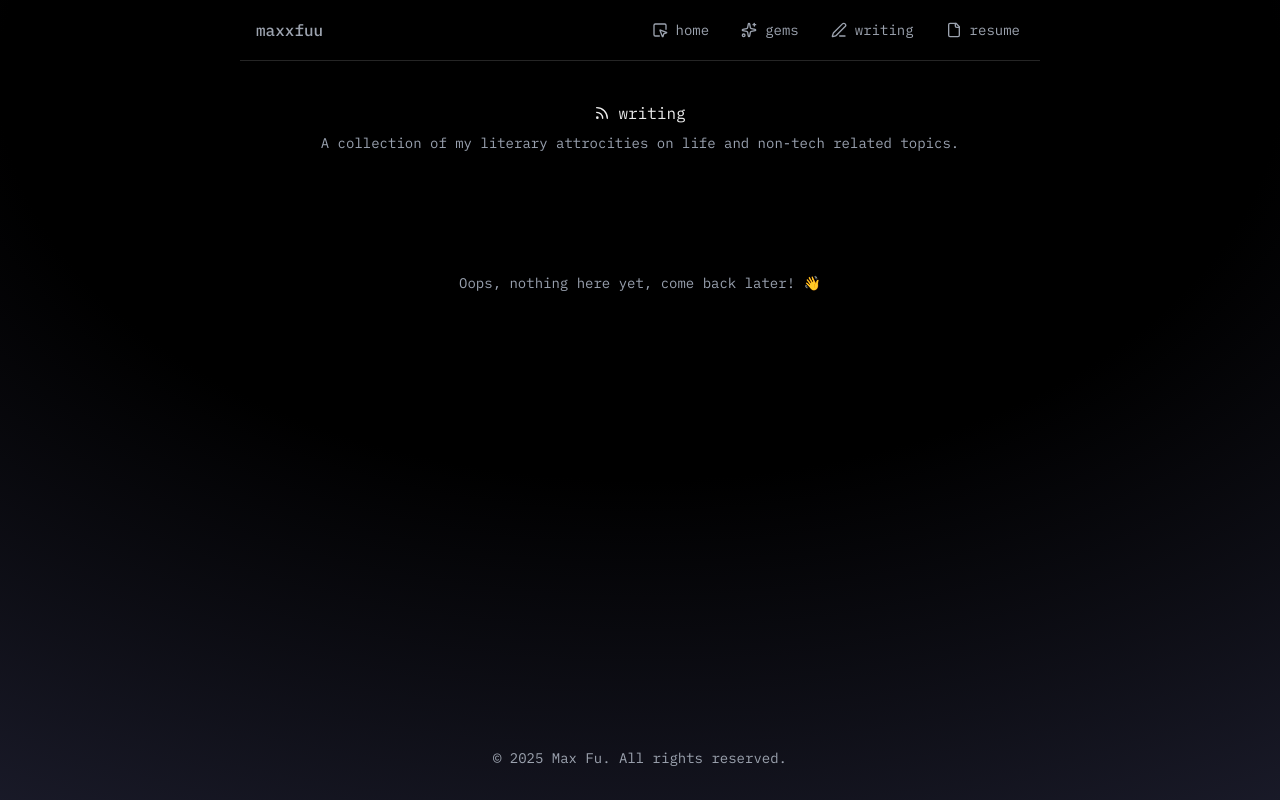
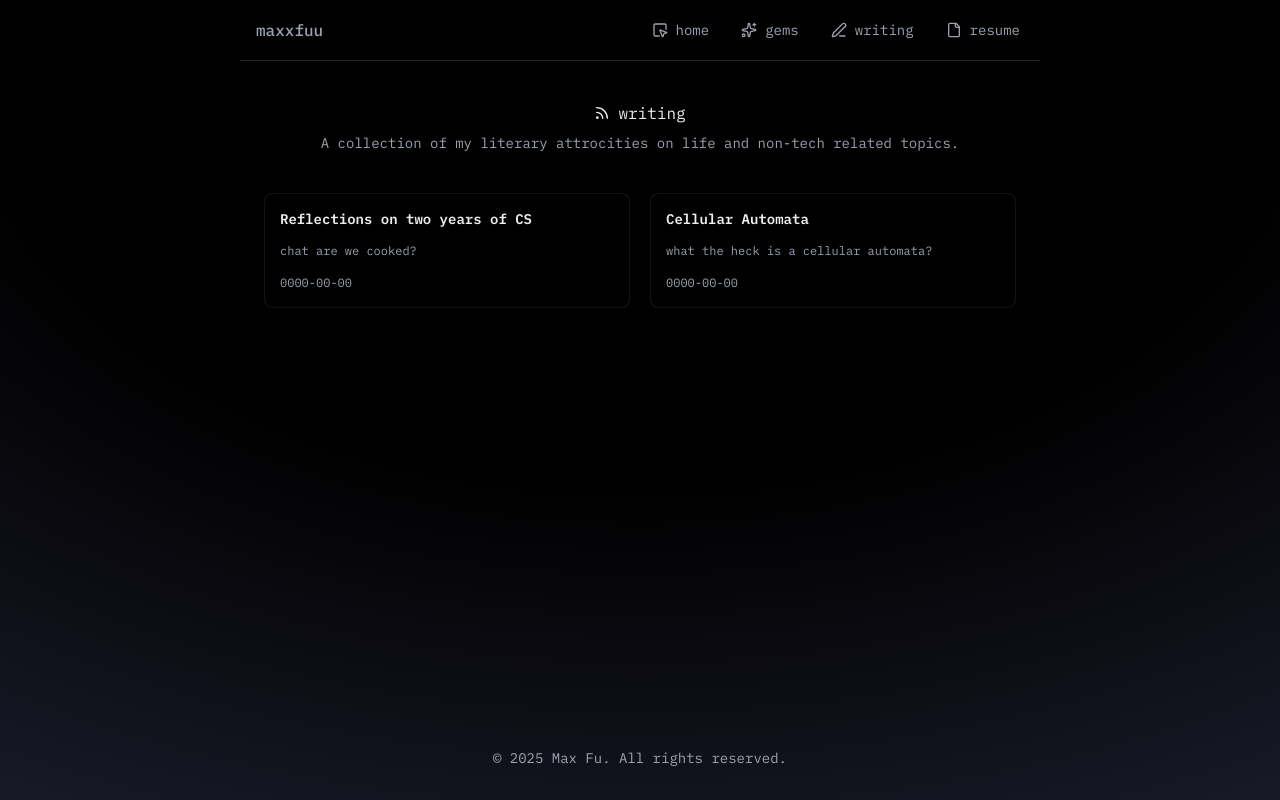
Before and after one commit to maxxfuu/dot-com, a Next.js app: page /writing in a window 1280 px wide. Built offline with nearby package versions, Linux system fonts and the light colour scheme.

Commit message:
writing page and gems page edited.

```diff
--- a/src/app/writing/page.tsx
+++ b/src/app/writing/page.tsx
@@ -1,11 +1,19 @@
-import { Link, Rss } from "lucide-react";
+import { Rss } from "lucide-react";
+import { MagicCard } from "@/components/magicui/magic-card";
 
 const blogs = [
   {
-    title: "Blog 1",
+    title: "Reflections on two years of CS",
     tags: ["tag1", "tag2", "tag3"],
-    description: "This is a description of blog 1",
-    date: "2025-01-01",
+    description: "chat are we cooked?",
+    date: "0000-00-00",
+    link: "/"
+  },
+  {
+    title: "Cellular Automata",
+    tags: ["tag1", "tag2", "tag3"],
+    description: "what the heck is a cellular automata?",
+    date: "0000-00-00",
     link: "/"
   }
 ]
@@ -13,15 +21,29 @@ const blogs = [
 export default function Writing() {
   return (
     <div>
-      <div className="flex flex-col justify-center items-center gap-2 mt-10">
+      <div className="flex flex-col justify-center items-center gap-2 mt-10 px-6">
         <h1 className="inline-flex items-center gap-2 text-lgfont-bold"><Rss className="w-4 h-4"/>writing</h1>
         <p className="text-sm text-gray-400">A collection of my literary attrocities on life and non-tech related topics.</p>
       </div>
 
-      <h2 className="flex justify-center items-center text-sm text-gray-400 mt-30">
-        Oops, nothing here yet, come back later! 👋
-      </h2>
+      <div className="grid grid-cols-1 sm:grid-cols-2 gap-5 mt-10 px-6">
+        {blogs.map((blog) => (
+
+          <a key={blog.title} href={blog.link} >
+            <MagicCard className="bg-[#131313] p-3 sm:p-4 rounded-lg hover:bg-[#232323] transition-colors group block cursor-pointer">
+
+            <div className="flex flex-col space-y-2 sm:space-y-3 hover:underline hover:underline-offset-4 hover:decoration-gray-500">
+              <h2 className="text-sm font-semibold group-hover:text-white transition-colors items-center">{blog.title}</h2>
+              <p className="text-xs text-gray-400 group-hover:text-gray-300 transition-colors leading-relaxed">{blog.description}</p>
+              <p className="text-xs text-gray-400 group-hover:text-gray-300 transition-colors leading-relaxed">{blog.date}</p>
+            </div>
+            </MagicCard>
+          </a>
+        ))}
+      </div>
     </div>
+
+
 
   );
 }
```
